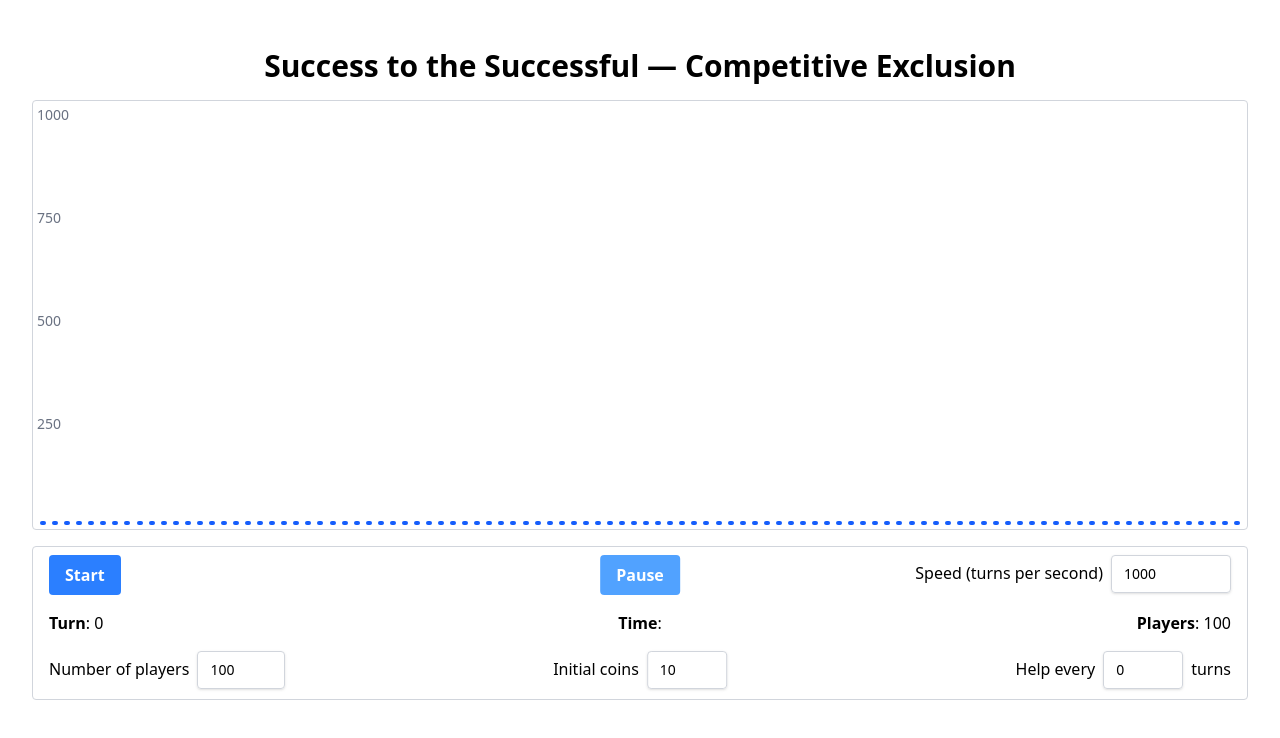
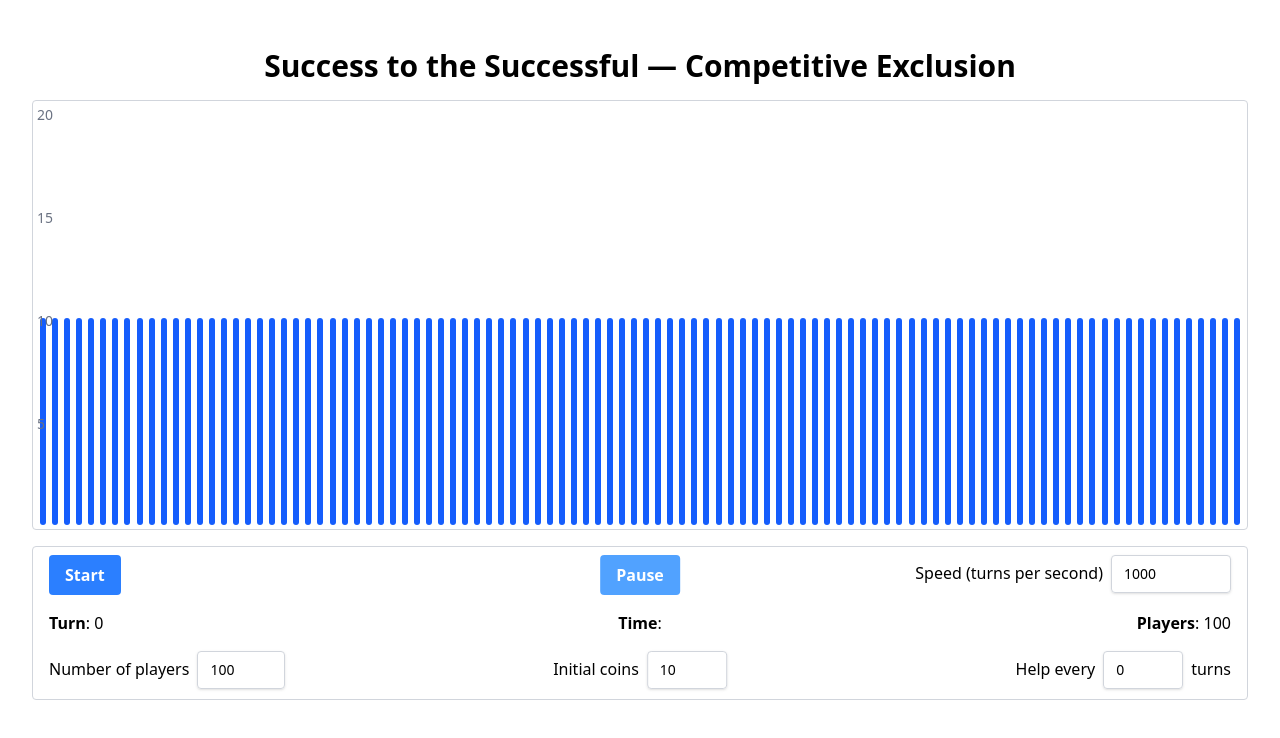
Before and after one commit to lcrespom/winner-game, a React (Vite) app: page / in a window 1280 px wide. Shown: the top 738 px of the page. Built offline with nearby package versions, Linux system fonts and the light colour scheme.

Commit message:
Improved Y axis coordinates

```diff
--- a/src/components/game-graph.tsx
+++ b/src/components/game-graph.tsx
@@ -5,22 +5,41 @@ interface CoinBarChartProps {
   state: GameState
 }
 
+let lastMax = 0
+let lastTurn = 0
+
+const numFmt = Intl.NumberFormat()
+
+function roundUp(num: number, step: number = 20) {
+  return Math.ceil(num / step) * step
+}
+
+function getMaxCoins(state: GameState) {
+  if (state.turn < lastTurn) lastMax = 0 // Game has restarted
+  lastTurn = state.turn
+  const totalCoins = state.players.reduce((coins, player) => coins + player.coins, 0)
+  let max = Math.max(...state.players.map(p => p.coins), 1) * 2
+  if (max > totalCoins) max = totalCoins
+  max = roundUp(max)
+  if (lastMax > max) max = lastMax
+  else lastMax = max
+  return max
+}
+
 const YAxisValues: React.FC<{ maxValue: number }> = ({ maxValue }) => {
   return (
     <div className="absolute top-1 left-1 h-[calc(100%-1rem)] text-sm text-gray-500">
-      <span className="absolute">{maxValue}</span>
-      <span className="absolute top-1/4">{(maxValue * 3) / 4}</span>
-      <span className="absolute top-1/2">{(maxValue * 1) / 2}</span>
-      <span className="absolute top-3/4">{(maxValue * 1) / 4}</span>
+      <span className="absolute">{numFmt.format(maxValue)}</span>
+      <span className="absolute top-1/4">{numFmt.format((maxValue * 3) / 4)}</span>
+      <span className="absolute top-1/2">{numFmt.format((maxValue * 1) / 2)}</span>
+      <span className="absolute top-3/4">{numFmt.format((maxValue * 1) / 4)}</span>
     </div>
   )
 }
 
 export const CoinBarChart: React.FC<CoinBarChartProps> = ({ state }) => {
   const { players } = state
-  const maxCoins = players.reduce((coins, player) => coins + player.coins, 0)
-  // const maxCoins = Math.max(...players.map(p => p.coins), 1)
-
+  const maxCoins = getMaxCoins(state)
   return (
     <div className="round-border relative my-4 box-border flex h-[430px] w-full items-end p-1">
       {players.map(player => {
```
